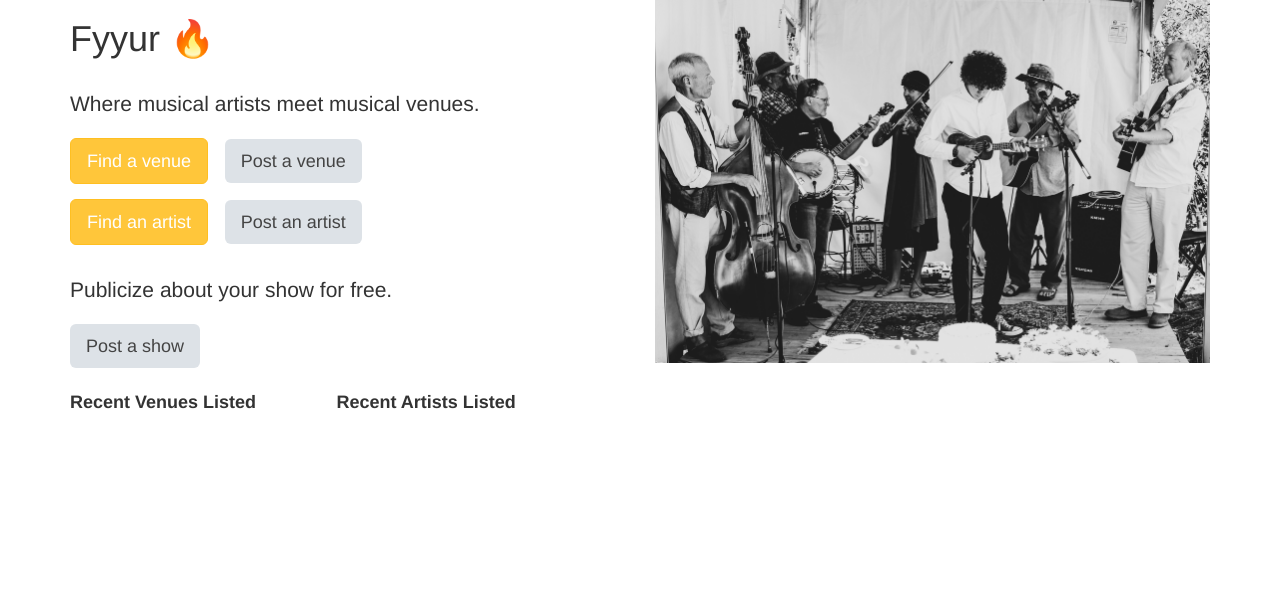
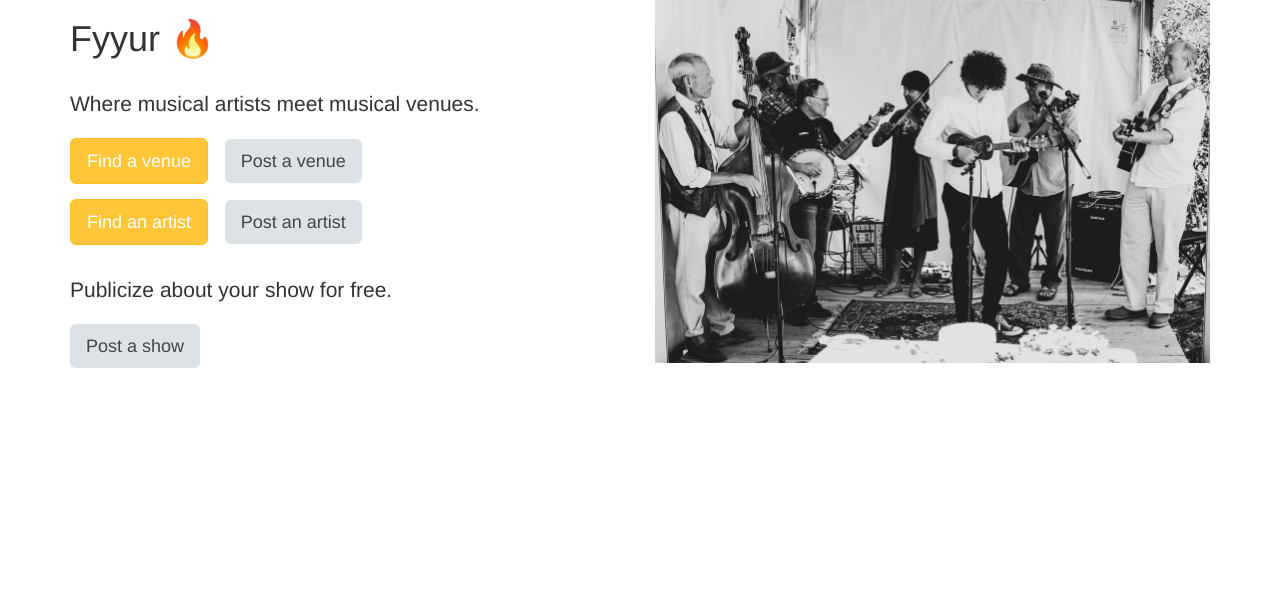
Before and after one commit to phemanuel/MyprojectFyyur, a Flask app: page / in a window 1280 px wide. Shown: the part 81-689 px from the top of the page. Run offline with Flask 2, Linux system fonts and the light colour scheme; some libraries are stand-ins or nearby versions.

Commit message:
Add files via upload

```diff
--- a/PROJECTFY/templates/pages/home.html
+++ b/PROJECTFY/templates/pages/home.html
@@ -17,37 +17,6 @@
 		<h3>
 			<a href="/shows/create"><button class="btn btn-default btn-lg">Post a show</button></a>
 		</h3>
-
-		<table width="100%" border="0" cellpadding="4" cellspacing="4">
-			<tr>
-			  <td width="48%"><h4><strong>Recent Venues Listed&nbsp;&nbsp;&nbsp;</strong></h4></td>
-			  <td width="52%"><h4><strong>Recent Artists Listed</strong> </h4></td>
-			</tr>
-			<tr>
-			  <td>
-				{%for venue in lvenue %}
-				<table width="90%" border="0" cellpadding="3" cellspacing="3">
-				<tr>
-				  <td valign="top"><h5><strong>{{ venue.name }}</strong></h5>
-					<h5>ID: {{ venue.id }}</h5>
-					<h5><strong><a href="/venues/{{ venue.id }}">View</a></strong></h5></td>
-				</tr>
-			  </table>
-			{% endfor %}
-			</td>
-			  <td>
-				{%for artist in lartist %}
-				<table width="100%" border="0" cellpadding="3" cellspacing="3">
-				<tr>
-				  <td valign="top"><h5><strong>{{ artist.name }}</strong></h5>
-					<h5>ID: {{ artist.id }}</h5>
-					<h5><strong><a href="/artists/{{ artist.id }}">View</a></strong></h5></td>
-				</tr>
-			  </table>
-			{% endfor %}
-			</td>
-			</tr>
-		  </table>
 	</div>
 
 	<div class="col-sm-6 hidden-sm hidden-xs">
--- a/PROJECTFY/templates/pages/venues.html
+++ b/PROJECTFY/templates/pages/venues.html
@@ -2,7 +2,7 @@
 {% block title %}Fyyur | Venues{% endblock %}
 {% block content %}
 {% for venue in venues %}
-<form method="post" action="/venues/{{ venue.id }}">
+<form ">
 	<h4>ID : {{ venue.id }}</h4>
 	<h3>{{ venue.city }}, {{ venue.state }}</h3>
 	<ul class="items">
@@ -17,7 +17,7 @@
 		</li>
 		{% endfor %}
 		</ul>
-		<button class="delete-venue" data-id="{{ venue.id }}">Delete</button>
+		<h5><strong><a href="/venues/{{ venue.id }}/DELETE">Delete</a></strong></h5>
 </form>
 
 {% endfor %}
```
